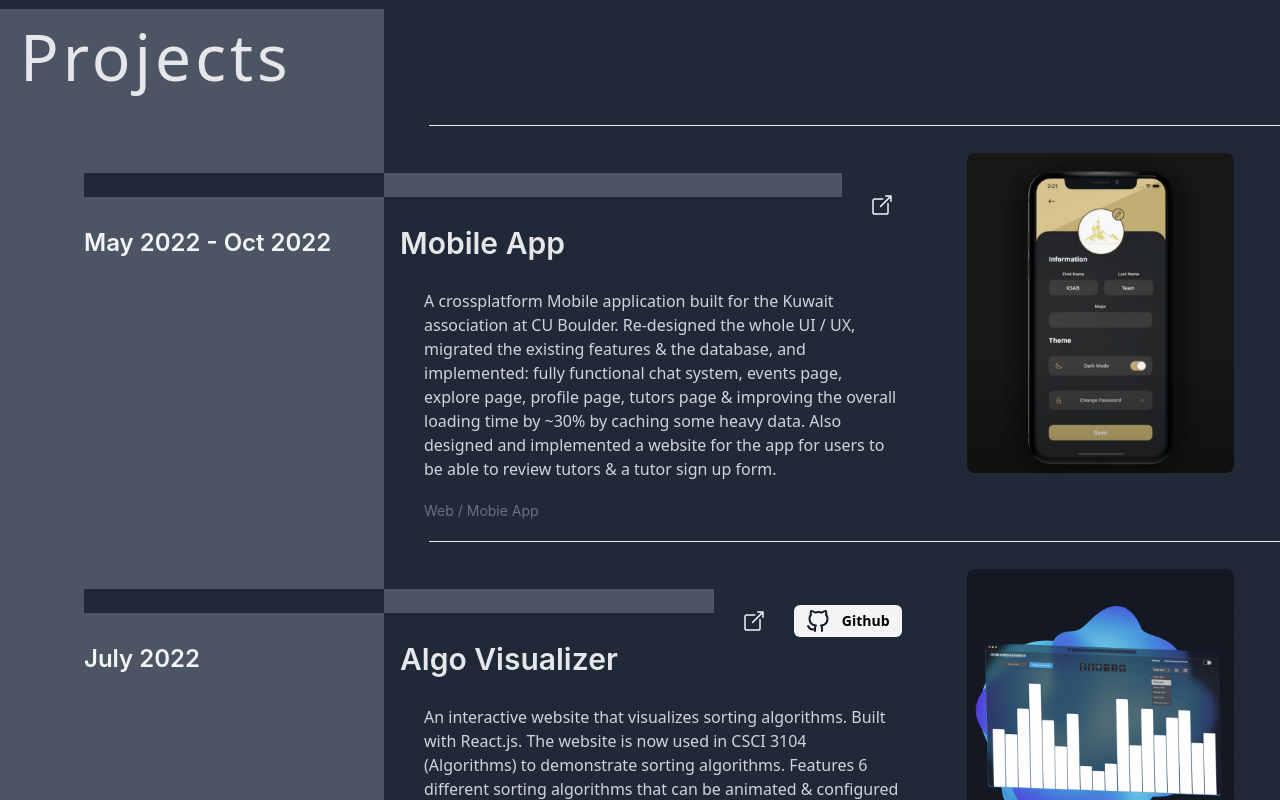
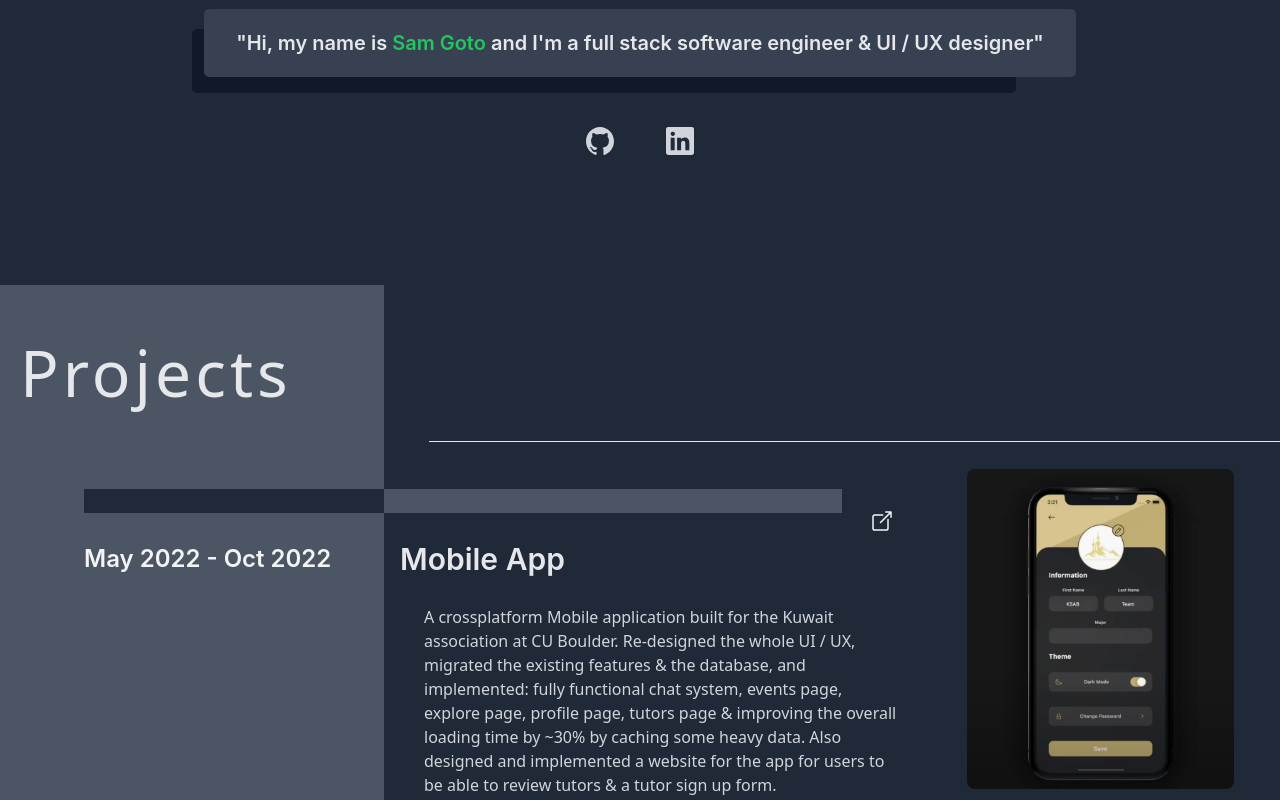
Before and after one commit to https-sam/portfolio, a React (Create React App) app: page / in a window 1280 px wide. Shown: the part 460-1260 px from the top of the page. Built offline with nearby package versions, Linux system fonts and the light colour scheme.

Commit message:
feat: intro cards

```diff
--- a/src/Pages/Home.tsx
+++ b/src/Pages/Home.tsx
@@ -1,12 +1,16 @@
-import { IoBug } from "react-icons/io5/index.js";
+import { IoBug, IoLogoGithub, IoLogoLinkedin } from "react-icons/io5/index.js";
 import "./style.css";
 import img from "../assets/images/me.png";
 import Projects from "./Projects";
+import { config } from "../utils/config.default";
 
 const Home = ({ toggleTheme }: any) => {
   return (
-    <>
-      <div className="flex lg:px-10 flex-col-reverse lg:flex-row w-screen flex-wrap justify-center items-center bg-white dark:bg-gray-800 pt-[5rem] lg:pt-13">
+    <div className="bg-white dark:bg-gray-800">
+      <div
+        className="flex lg:px-10 flex-col lg:flex-row w-screen flex-wrap justify-center items-center pt-[5rem] lg:pt-13 mb-[4rem] md:mb-[8rem]"
+        id="section-about"
+      >
         <div className="w-full lg:w-[70%] text-[10vw] lg:text-[6rem] text-center select-none mb-[3rem] px-1">
           <p className="font-wideTitle text-[10vw] lg:text-[5.5rem] tracking-[10px] -mb-[.3em] text-black dark:text-gray-200">
             A CREATIVE
@@ -30,9 +34,37 @@ const Home = ({ toggleTheme }: any) => {
         <div className="flex items-center justify-center w-[50%] lg:w-[30%] select-none">
           <img src={img} className="w-full" alt="my avatar" />
         </div>
+
+        <div className="flex flex-col">
+          <div className="h-fit w-fit z-0 mb-[3rem]">
+            <div
+              id="intro-shadow"
+              className="h-[4rem] -translate-x-3 peer-hover:translate-y-0 translate-y-5 w-[0rem] md:w-[51.5rem] bg-gray-300 dark:bg-gray-900 absolute rounded-[5px] z-0"
+            ></div>
+
+            <div
+              id="intro-container"
+              className="rounded-[5px] p-5 bg-gray-100 peer dark:bg-gray-700 relative hover:cursor-pointer z-10"
+              // id="intro-container"
+            >
+              <p className="text-gray-700 dark:text-gray-200 fon t-Poppins text-lg md:text-xl font-semibold px-3">
+                "Hi, my name is <span className="text-green-500">Sam Goto</span>{" "}
+                and I'm a full stack software engineer & UI / UX designer"
+              </p>
+            </div>
+          </div>
+          <div className="flex flex-1 justify-center gap-[3rem]">
+            <a href={config.myGithubLink} rel="noreferrer" target="_blank">
+              <IoLogoGithub className="w-[2rem] h-[2rem] text-gray-300 cursor-pointer" />
+            </a>
+            <a href={config.myLinkedinLink} target="_blank" rel="noreferrer">
+              <IoLogoLinkedin className="w-[2rem] h-[2rem] text-gray-300 cursor-pointer" />
+            </a>
+          </div>
+        </div>
       </div>
       <Projects />
-    </>
+    </div>
   );
 };
 
--- a/src/Pages/Projects.tsx
+++ b/src/Pages/Projects.tsx
@@ -41,9 +41,9 @@ const Projects = () => {
   ];
 
   return (
-    <div className=" dark:bg-gray-800">
+    <div className=" dark:bg-gray-800" id="section-projects">
       <div className="w-screen flex relative flex-col bg-white dark:bg-gray-800">
-        <h1 className="font-wideTitle text-[8vw] mb-5 ml-5 md:text-[3.5rem] xl:text-[4rem] tracking-[2px] md:tracking-[4px] text-gray-800 lg:text-white dark:text-gray-200 z-10 select-none">
+        <h1 className="font-wideTitle text-[8vw] mb-5 ml-5 mt-10 md:text-[3.5rem] xl:text-[4rem] tracking-[2px] md:tracking-[4px] text-gray-800 lg:text-white dark:text-gray-200 z-10 select-none">
           Projects
         </h1>
         <div className="hidden lg:block w-[30%] h-full bg-gray-600 absolute left-0" />
--- a/src/Pages/style.css
+++ b/src/Pages/style.css
@@ -8,3 +8,18 @@
   50% { color: blue; }
   100% { color: red; }
 }
+
+
+/* #intro-container::after {
+  z-index: 10;
+  content: "";
+  position: absolute;
+  top: 7px;
+  border-left: 5px solid black;
+  height: 100%;
+  left: 0;
+} */
+
+#intro-container:hover ~ #intro-shadow {
+  background-color: red;
+}
--- a/src/components/Navbar.tsx
+++ b/src/components/Navbar.tsx
@@ -4,24 +4,41 @@ import { useOutsideClickDetector } from "../utils/customHooks";
 import "./styles.css";
 
 const Navbar = ({ toggleTheme, theme }: any) => {
+  const scrollInto = (id: string) => {
+    if (document.getElementById(id)) {
+      document.getElementById(id)?.scrollIntoView({
+        behavior: "smooth",
+      });
+    }
+  };
   const navItems = [
     {
       name: "About",
       link: "",
+      action: () => scrollInto("section-about"),
     },
     {
       name: "Projects",
       link: "",
+      action: () => scrollInto("section-projects"),
     },
     {
       name: "Skills",
       link: "",
+      action: () => scrollInto("section-skills"),
     },
     {
       name: "Contact",
       link: "",
+      action: () => scrollInto("section-contact"),
     },
   ];
+
+  window.scrollBy({
+    top: 0,
+    left: 0,
+    behavior: "smooth",
+  });
 
   const [isOpen, setDropdownOpen] = useState(false);
   const openDropdown = useRef<HTMLDivElement>(null);
@@ -34,7 +51,7 @@ const Navbar = ({ toggleTheme, theme }: any) => {
   );
 
   return (
-    <div className="w-screen flex h-[3.5rem] justify-end md:justify-center p-3 items-center fixed bg-white/30 dark:bg-gray-800/30 backdrop-blur-[8px] z-[100]">
+    <div className="w-screen flex h-[3.5rem] justify-end md:justify-center p-3 items-center fixed bg-white/30 dark:bg-gray-800/60 backdrop-blur-[8px] z-[100]">
       {/* Nornal list for > md screen */}
       <ul
         className="w-full lg:w-[30%] max-w-[400px] flex justify-between select-none"
@@ -42,6 +59,7 @@ const Navbar = ({ toggleTheme, theme }: any) => {
       >
         {navItems.map((item, index) => (
           <li
+            onClick={item.action}
             key={index}
             className="font-Poppins cursor-pointer text-black dark:text-gray-200 font-medium hover:bg-gray-300/30 rounded-md py-1 px-4 transition duration-300 ease-in-out hover:rounded-lg"
           >
--- a/src/components/ProjectCard.tsx
+++ b/src/components/ProjectCard.tsx
@@ -82,13 +82,18 @@ const ProjectCard = (item: Props) => {
         </div>
 
         {/* Image part in the right side */}
-        <div className="w-[40%] h-full place-items-center hidden md:grid select-none">
+        <a
+          href={item.websiteURI}
+          rel="noreferrer"
+          target="_blank"
+          className="w-[40%] h-full place-items-center hidden md:grid select-none cursor-pointer"
+        >
           <img
             alt="project preview"
             src={item.image}
             className=" h-[20rem] -translate-y-5 object-cover rounded-lg mt-[3rem] transition duration-300 ease-in-out hover:-translate-y-8 hover:shadow-xl z-10"
           />
-        </div>
+        </a>
       </div>
     </div>
   );
--- a/src/index.css
+++ b/src/index.css
@@ -6,6 +6,7 @@
 @import url('https://fonts.googleapis.com/css2?family=Archivo+Black&family=Poppins&display=swap');
 
 body {
+  scroll-behavior: smooth;
   margin: 0;
   font-family: -apple-system, BlinkMacSystemFont, 'Segoe UI', 'Roboto', 'Oxygen',
     'Ubuntu', 'Cantarell', 'Fira Sans', 'Droid Sans', 'Helvetica Neue',
--- a/src/utils/config.default.ts
+++ b/src/utils/config.default.ts
@@ -1,3 +1,4 @@
 export const config = {
-  myGithubLink: "https://github.com/https-sam",
+  myGithubLink: "https://www.github.com/https-sam",
+  myLinkedinLink: "https://www.linkedin.com/in/samgoto",
 };
```
